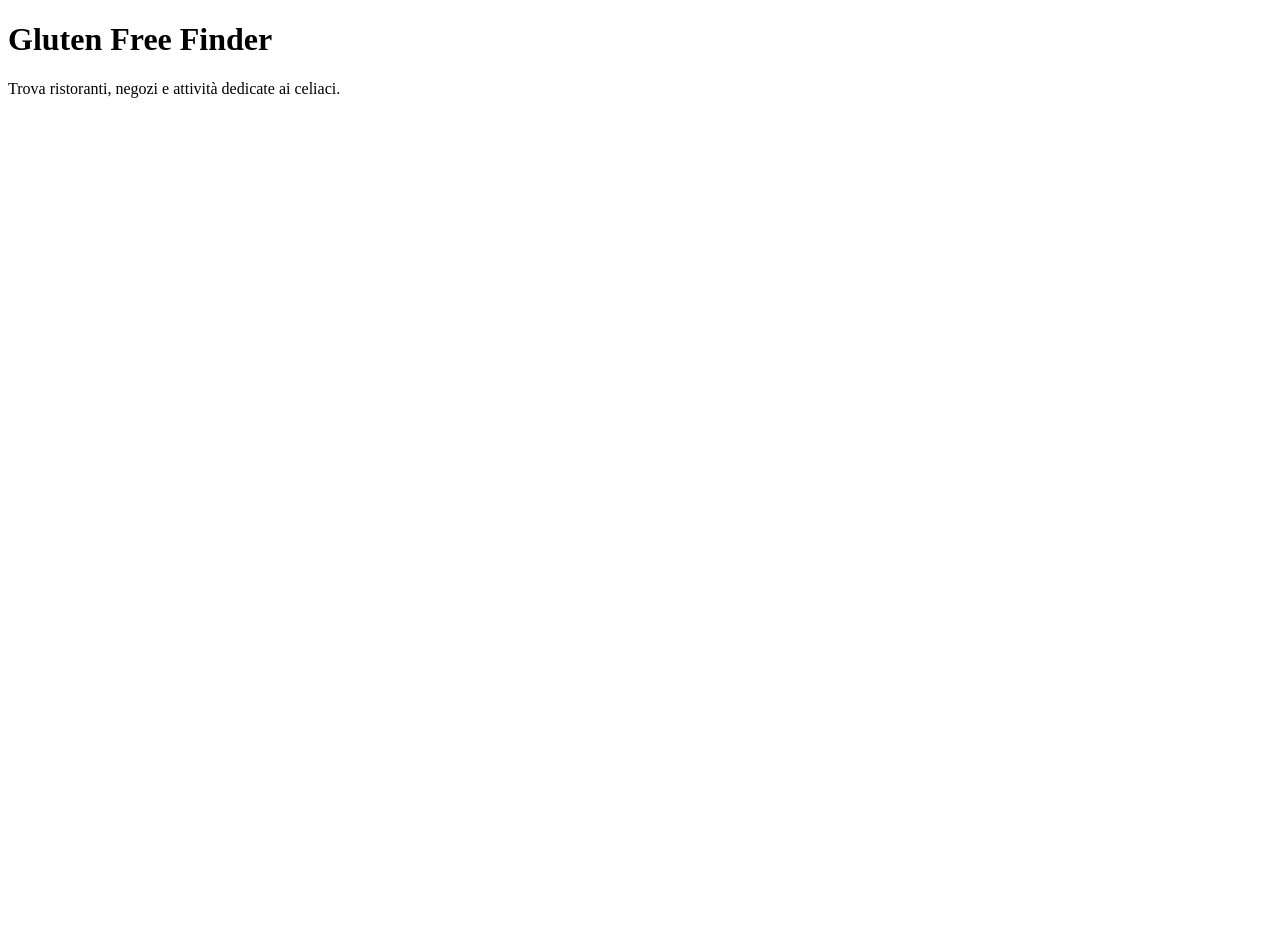
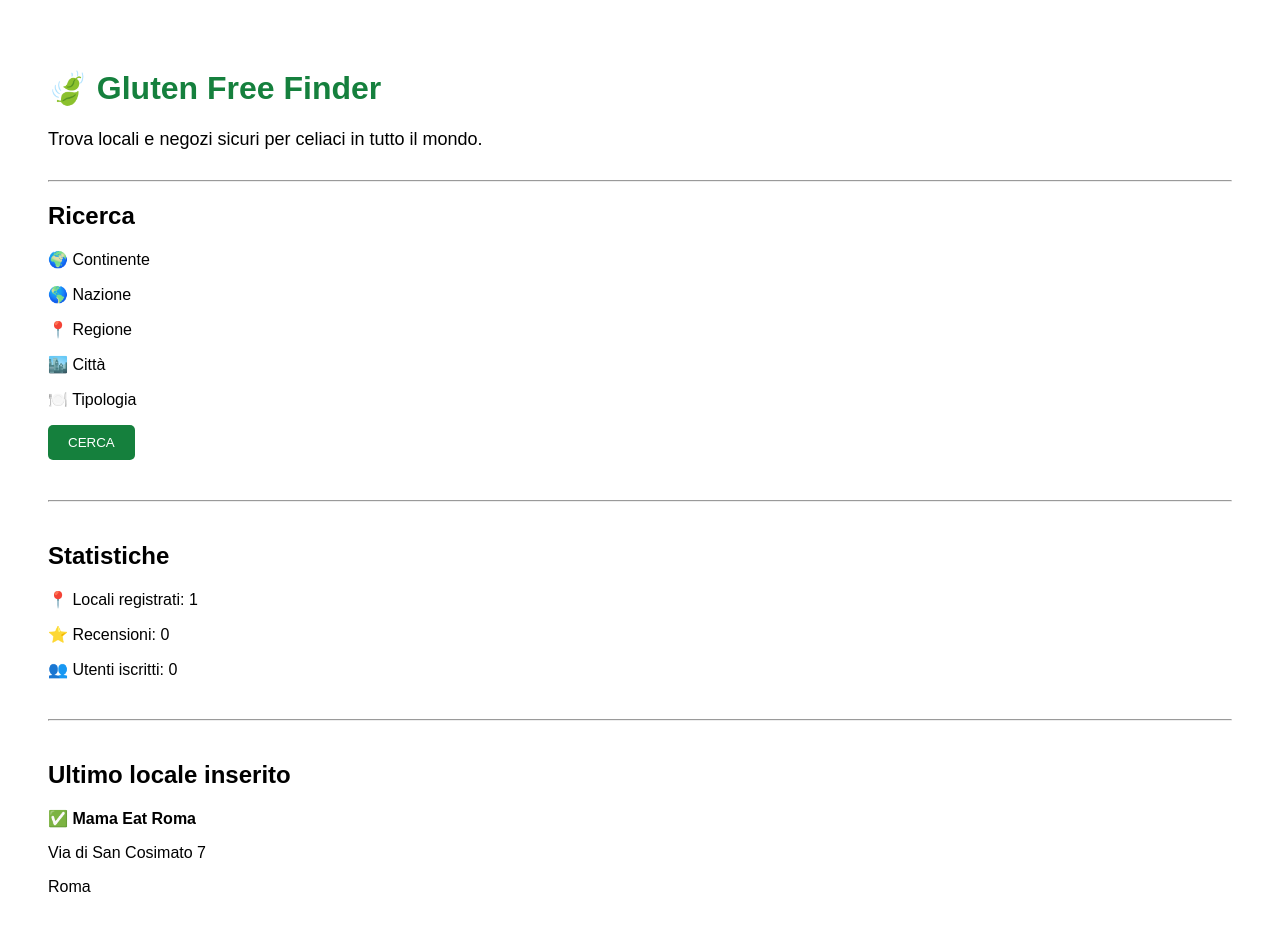
Before and after one commit to davidemilizia/gluten-free-finder, a Next.js app: page / in a window 1280 px wide. Shown: the top 930 px of the page. Before the commit the page ends 800 px from the top, so only its background shows below. Built offline with nearby package versions, Linux system fonts and the light colour scheme.

Commit message:
Update page.tsx

```diff
--- a/src/app/page.tsx
+++ b/src/app/page.tsx
@@ -1,12 +1,83 @@
 export default function HomePage() {
   return (
-    <main>
-      <h1>Gluten Free Finder</h1>
+    <main
+      style={{
+        maxWidth: "1200px",
+        margin: "0 auto",
+        padding: "40px",
+        fontFamily: "Arial, sans-serif",
+      }}
+    >
+      <h1 style={{ color: "#15803d" }}>
+        🍃 Gluten Free Finder
+      </h1>
+
+      <p
+        style={{
+          fontSize: "18px",
+          marginBottom: "30px",
+        }}
+      >
+        Trova locali e negozi sicuri per celiaci
+        in tutto il mondo.
+      </p>
+
+      <hr />
+
+      <h2>Ricerca</h2>
+
+      <p>🌍 Continente</p>
+
+      <p>🌎 Nazione</p>
+
+      <p>📍 Regione</p>
+
+      <p>🏙️ Città</p>
+
+      <p>🍽️ Tipologia</p>
+
+      <button
+        style={{
+          backgroundColor: "#15803d",
+          color: "white",
+          padding: "10px 20px",
+          border: "none",
+          borderRadius: "5px",
+          cursor: "pointer",
+        }}
+      >
+        CERCA
+      </button>
+
+      <hr
+        style={{
+          marginTop: "40px",
+          marginBottom: "40px",
+        }}
+      />
+
+      <h2>Statistiche</h2>
+
+      <p>📍 Locali registrati: 1</p>
+      <p>⭐ Recensioni: 0</p>
+      <p>👥 Utenti iscritti: 0</p>
+
+      <hr
+        style={{
+          marginTop: "40px",
+          marginBottom: "40px",
+        }}
+      />
+
+      <h2>Ultimo locale inserito</h2>
 
       <p>
-        Trova ristoranti, negozi e attività
-        dedicate ai celiaci.
+        ✅ <strong>Mama Eat Roma</strong>
       </p>
+
+      <p>Via di San Cosimato 7</p>
+
+      <p>Roma</p>
     </main>
   );
 }
```
